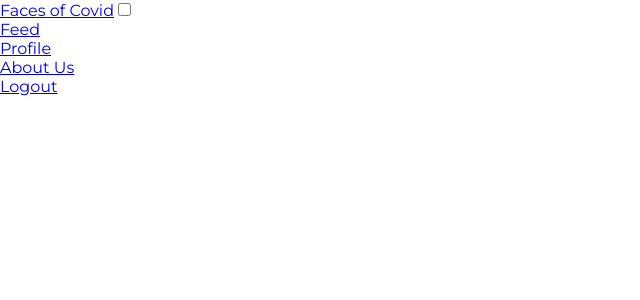
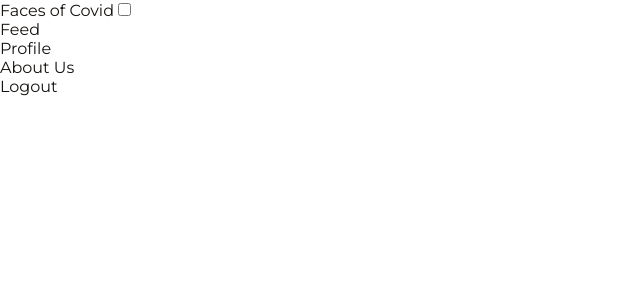
Before and after one commit to FacesOfCovid/FacesOfCovid, a React (Create React App) app in the folder client/: page / in a window 1280 px wide. Shown: the top 300 px of the page, without its empty margins (0-640 px from the left). Built offline with nearby package versions, Linux system fonts and the light colour scheme.

Commit message:
added a tag reset to reset.css

```diff
--- a/client/src/assets/css/reset.css
+++ b/client/src/assets/css/reset.css
@@ -8,10 +8,11 @@ html {
 }
 
 body, h1, h2, h3, h4, h5, h6, p, ol, ul {
+	color: #161310;
+	font-family: 'Montserrat', 'Helvetica', 'Arial', sans-serif;
+	font-weight: normal;
 	margin: 0;
 	padding: 0;
-	font-family: 'Montserrat', 'Helvetica', 'Arial', sans-serif;
-	font-weight: normal;
 }
 
 ol, ul {
@@ -22,3 +23,14 @@ img {
 	max-width: 100%;
 	height: auto;
 }
+
+a {
+	color: #161310;
+	text-decoration: none;
+}
+
+a:hover {
+	cursor: pointer;
+	font-weight: bold;
+	text-decoration: none;
+}
--- a/client/src/components/Navbar/navbar.css
+++ b/client/src/components/Navbar/navbar.css
@@ -0,0 +1,3 @@
+nav a {
+
+}
```
